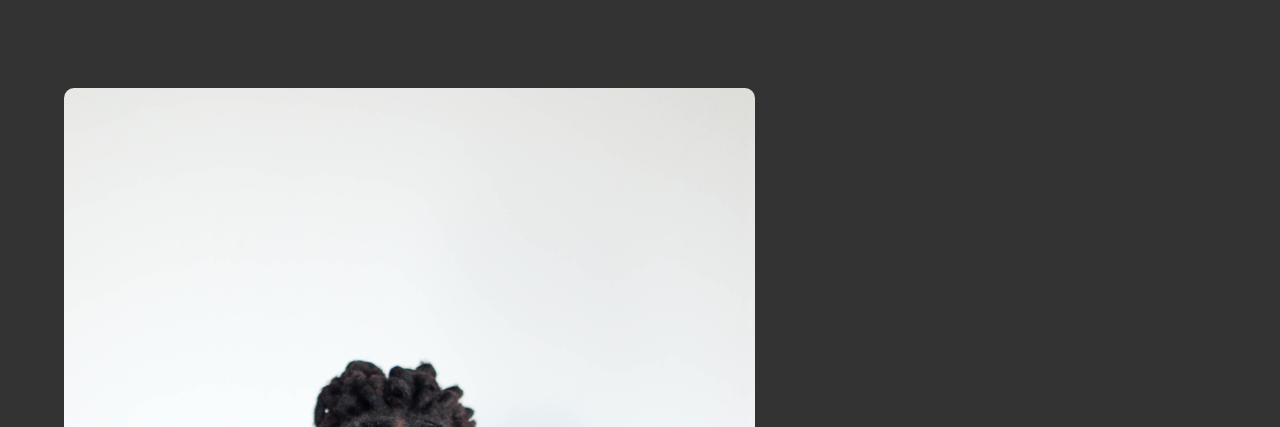
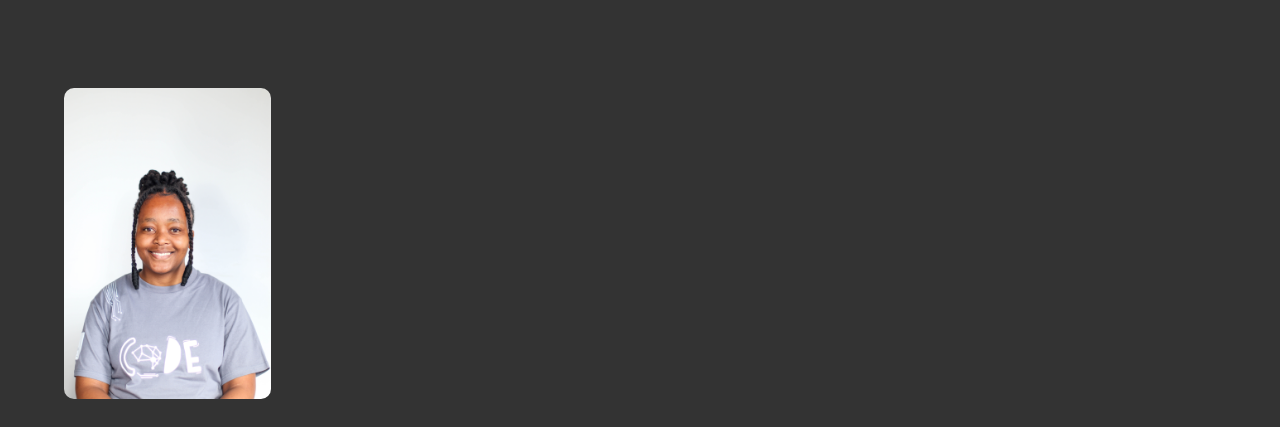
Before and after one commit to Thuthu022/Thuthuzwa-, a plain HTML site: page index.html in a window 1280 px wide. Shown: the part 475-902 px from the top of the page. Drawn offline with Linux system fonts and the light colour scheme; a script that the page names is missing.

Commit message:
precise picture

```diff
--- a/cv.css
+++ b/cv.css
@@ -76,6 +76,13 @@ nav ul li a:hover::after {
     font-size: large;
     margin-bottom: 0;
 }
+
+#picture {
+    height: 30%;
+    width: 30%;
+}
+
+
 
 .row {
     /* display: flex; */
--- a/index.html
+++ b/index.html
@@ -28,7 +28,7 @@
 <div id="about">
     <div class="container">
         <div class="row">
-            <div class="about-col-1">
+            <div id="picture" class="about-col-1">
                 <img src="imagee/image.jpg">
             </div>
             <div class="about-col-2">
```
